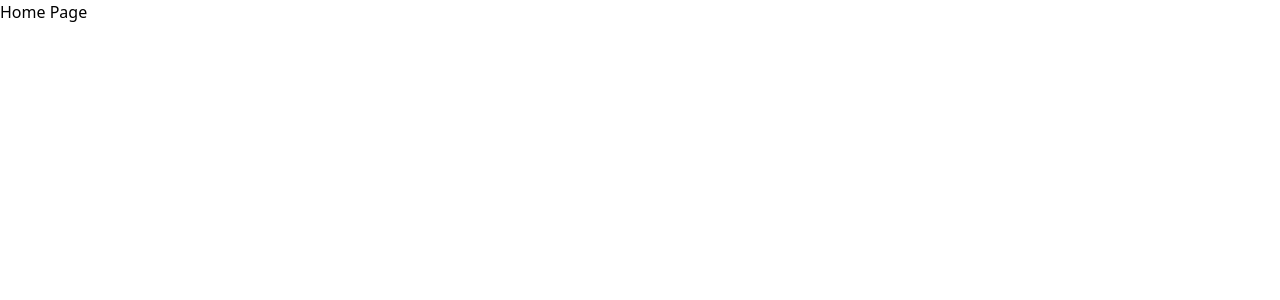
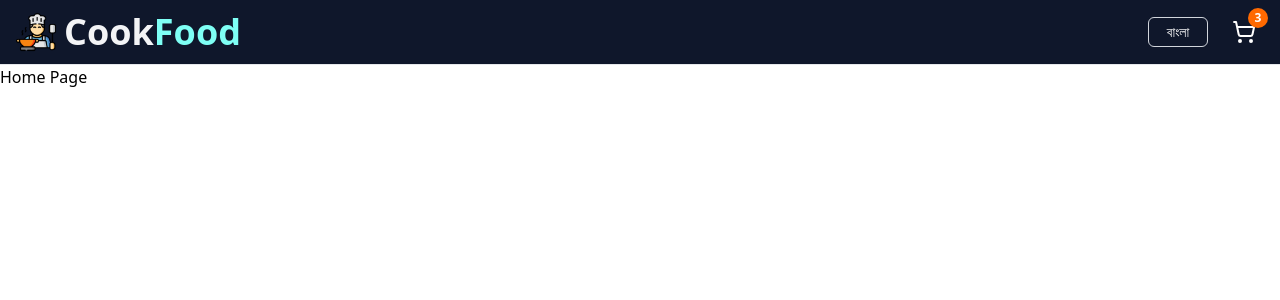
Before and after one commit to ziaul-hoque4820/food-order-manager, a React (Vite) app: page / in a window 1280 px wide. Shown: the top 300 px of the page. Built offline with nearby package versions, Linux system fonts and the light colour scheme.

Commit message:
Navbar Section design done

```diff
--- a/package.json
+++ b/package.json
@@ -12,6 +12,7 @@
   "dependencies": {
     "@tailwindcss/vite": "^4.1.18",
     "framer-motion": "^12.29.2",
+    "lucide-react": "^0.563.0",
     "react": "^19.2.0",
     "react-dom": "^19.2.0",
     "react-router-dom": "^7.13.0",
--- a/src/layout/RootLayout.jsx
+++ b/src/layout/RootLayout.jsx
@@ -1,6 +1,7 @@
 import React, { useEffect, useState } from 'react'
 import { Outlet, useNavigation } from 'react-router-dom'
 import Loading from '../components/Loading';
+import Navbar from '../pages/shared/Navbar';
 
 function RootLayout() {
     const navigation = useNavigation();
@@ -29,7 +30,12 @@ function RootLayout() {
         <>
             {isLoading && <Loading isComplete={false} />}
             <div>
-                <Outlet />
+                <header>
+                    <Navbar />
+                </header>
+                <main>
+                    <Outlet />
+                </main>
             </div>
         </>
     )
--- /dev/null
+++ b/src/pages/shared/Navbar.jsx
@@ -0,0 +1,54 @@
+import React, { useState } from 'react';
+import Logo from './Logo';
+import { ShoppingCart } from 'lucide-react';
+
+const Navbar = () => {
+    const languages = ['বাংলা', 'EN'];
+    const [currentLanguage, setCurrentLanguage] = useState('বাংলা');
+    const [cartCount, setCartCount] = useState(3);
+
+    const handleLanguageChange = () => {
+        const currentIndex = languages.indexOf(currentLanguage);
+        const nextIndex = (currentIndex + 1) % languages.length;
+        setCurrentLanguage(languages[nextIndex]);
+    };
+
+
+
+
+    return (
+        <nav className="w-full bg-slate-900 border-b border-gray-200 px-4 py-3">
+            <div className="max-w-7xl mx-auto flex items-center justify-between">
+                {/* Left side - Logo */}
+                <div className="flex items-center">
+                    <Logo />
+                </div>
+
+                {/* Right side - Language and Cart */}
+                <div className="flex items-center space-x-2 md:space-x-4 lg:space-x-4">
+                    {/* Language Selector */}
+                    <button
+                        onClick={handleLanguageChange}
+                        className="px-3 py-1 w-15 border border-gray-300 rounded-md text-sm font-medium text-white transition-colors duration-200 cursor-pointer"
+                    >
+                        {currentLanguage}
+                    </button>
+
+                    {/* Cart Icon */}
+                    <div className="relative">
+                        <button className="p-2 text-white hover:text-cyan-300 rounded-full transition-colors duration-200 cursor-pointer">
+                            <ShoppingCart />
+                            {cartCount > 0 && (
+                                <span className="absolute -top-1 -right-1 bg-orange-500 text-white text-xs font-bold rounded-full h-5 w-5 flex items-center justify-center">
+                                    {cartCount}
+                                </span>
+                            )}
+                        </button>
+                    </div>
+                </div>
+            </div>
+        </nav>
+    );
+};
+
+export default Navbar;
```
Also changed, not shown: 1 other file (tests, documents, lock files or other folders).
